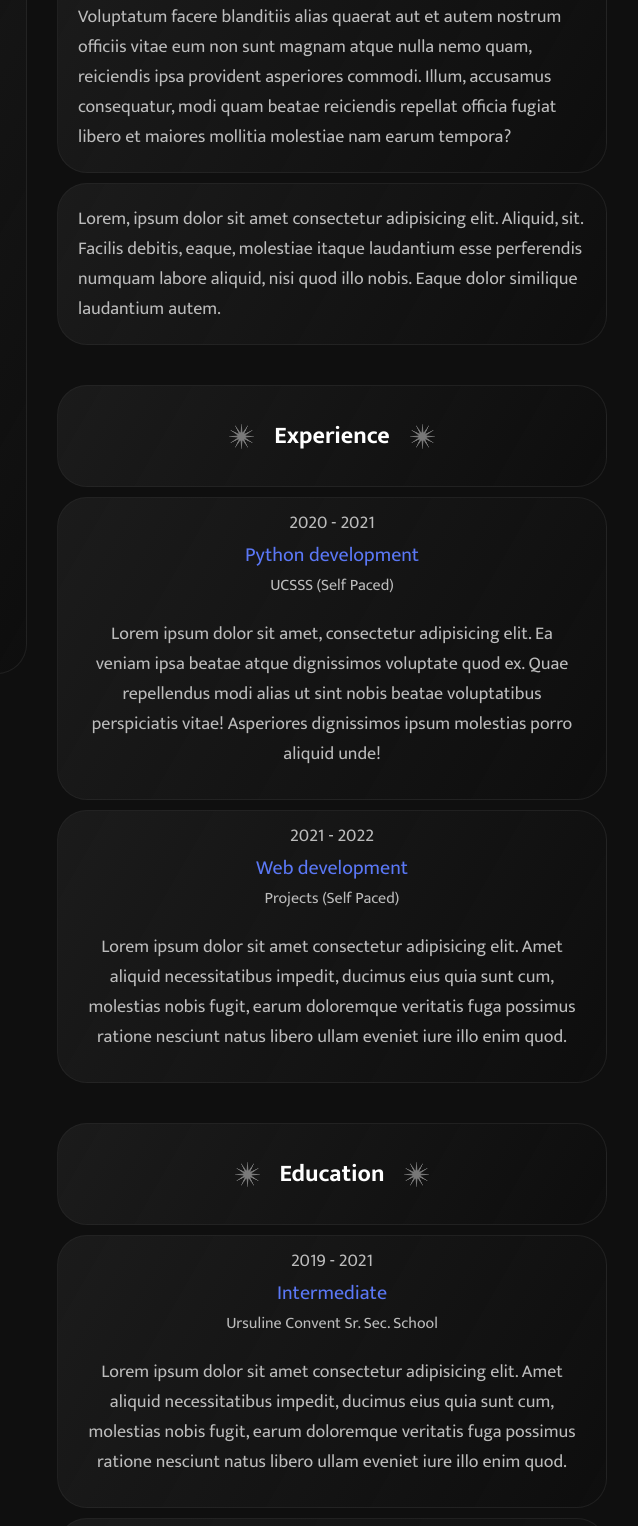
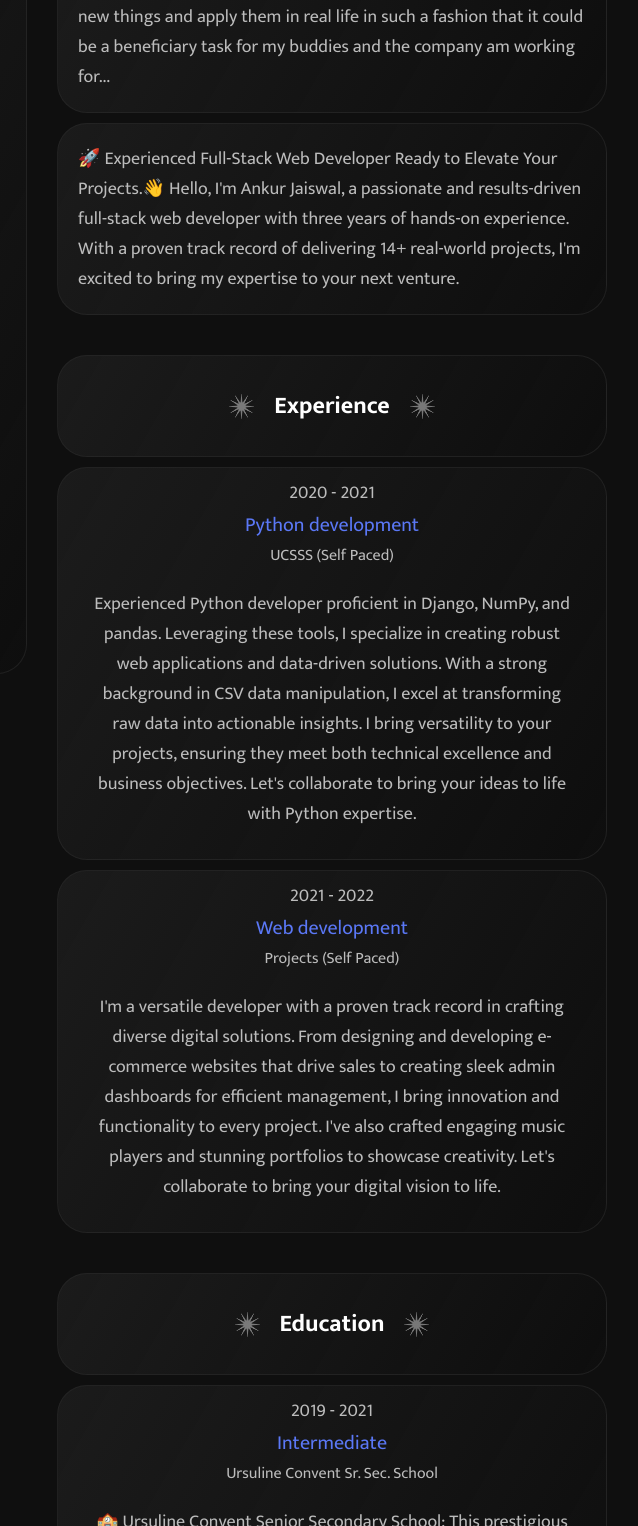
Before and after one commit to ankurjaiswalofficial/my_personal_portfolio, a plain HTML site: page credentials.html in a window 1280 px wide. Shown: the part 300-1826 px from the top of the page, 508-1146 px from the left. Drawn offline with Linux system fonts and the light colour scheme.

Commit message:
data changes

```diff
--- a/credentials.html
+++ b/credentials.html
@@ -91,7 +91,10 @@
                 <div class="left_side">
                     <div class="ui_box user_profile_box">
                         <div class="img_box">
-                            <img src="static/images/user_pic.png" alt="My Image" />
+                            <img
+                                src="static/images/user_pic.png"
+                                alt="My Image"
+                            />
                         </div>
                         <div class="typo_box">
                             <div class="box_header">Ankur Jaiswal</div>
@@ -175,54 +178,43 @@
                                 </li>
                             </ul>
                         </div>
-                        <a href="/contact.html" class=""><div class="contact_button">Contact Me</div></a>
+                        <a href="/contact.html" class=""
+                            ><div class="contact_button">Contact Me</div></a
+                        >
                     </div>
                 </div>
                 <div class="right_side">
                     <div class="oneplace_holder">
                         <span class="ui_box default_box banner_box main_header">
-                            <img
-                                src="static/images/star-2.png"
-                                alt="Star"
-                            />
+                            <img src="static/images/star-2.png" alt="Star" />
                             About Me
-                            <img
-                                src="static/images/star-2.png"
-                                alt="Star"
-                            />
+                            <img src="static/images/star-2.png" alt="Star" />
                         </span>
                         <div class="oneplace_together">
                             <p class="description ui_box experience2">
-                                Lorem ipsum dolor sit, amet consectetur
-                                adipisicing elit. Voluptatum facere blanditiis
-                                alias quaerat aut et autem nostrum officiis
-                                vitae eum non sunt magnam atque nulla nemo quam,
-                                reiciendis ipsa provident asperiores commodi.
-                                Illum, accusamus consequatur, modi quam beatae
-                                reiciendis repellat officia fugiat libero et
-                                maiores mollitia molestiae nam earum tempora?
+                                I am a BTech C.S.E. Student at AKTU UP INDIA, I
+                                am keen to learn new things and apply them in
+                                real life in such a fashion that it could be a
+                                beneficiary task for my buddies and the company
+                                am working for...
                             </p>
                             <p class="description ui_box experience2">
-                                Lorem, ipsum dolor sit amet consectetur
-                                adipisicing elit. Aliquid, sit. Facilis debitis,
-                                eaque, molestiae itaque laudantium esse
-                                perferendis numquam labore aliquid, nisi quod
-                                illo nobis. Eaque dolor similique laudantium
-                                autem.
+                                🚀 Experienced Full-Stack Web Developer Ready to
+                                Elevate Your Projects.👋 Hello, I'm Ankur
+                                Jaiswal, a passionate and results-driven
+                                full-stack web developer with three years of
+                                hands-on experience. With a proven track record
+                                of delivering 14+ real-world projects, I'm
+                                excited to bring my expertise to your next
+                                venture.
                             </p>
                         </div>
                     </div>
                     <div class="oneplace_holder">
                         <span class="ui_box default_box banner_box main_header">
-                            <img
-                                src="static/images/star-2.png"
-                                alt="Star"
-                            />
+                            <img src="static/images/star-2.png" alt="Star" />
                             Experience
-                            <img
-                                src="static/images/star-2.png"
-                                alt="Star"
-                            />
+                            <img src="static/images/star-2.png" alt="Star" />
                         </span>
                         <div class="oneplace_together">
                             <div class="experience ui_box experience2">
@@ -236,13 +228,17 @@
                                     UCSSS (Self Paced)
                                 </div>
                                 <p class="description">
-                                    Lorem ipsum dolor sit amet, consectetur
-                                    adipisicing elit. Ea veniam ipsa beatae
-                                    atque dignissimos voluptate quod ex. Quae
-                                    repellendus modi alias ut sint nobis beatae
-                                    voluptatibus perspiciatis vitae! Asperiores
-                                    dignissimos ipsum molestias porro aliquid
-                                    unde!
+                                    Experienced Python developer proficient in
+                                    Django, NumPy, and pandas. Leveraging these
+                                    tools, I specialize in creating robust web
+                                    applications and data-driven solutions. With
+                                    a strong background in CSV data
+                                    manipulation, I excel at transforming raw
+                                    data into actionable insights. I bring
+                                    versatility to your projects, ensuring they
+                                    meet both technical excellence and business
+                                    objectives. Let's collaborate to bring your
+                                    ideas to life with Python expertise.
                                 </p>
                             </div>
                             <div class="experience ui_box experience2">
@@ -256,28 +252,26 @@
                                     Projects (Self Paced)
                                 </div>
                                 <p class="description">
-                                    Lorem ipsum dolor sit amet consectetur
-                                    adipisicing elit. Amet aliquid
-                                    necessitatibus impedit, ducimus eius quia
-                                    sunt cum, molestias nobis fugit, earum
-                                    doloremque veritatis fuga possimus ratione
-                                    nesciunt natus libero ullam eveniet iure
-                                    illo enim quod.
+                                    I'm a versatile developer with a proven
+                                    track record in crafting diverse digital
+                                    solutions. From designing and developing
+                                    e-commerce websites that drive sales to
+                                    creating sleek admin dashboards for
+                                    efficient management, I bring innovation and
+                                    functionality to every project. I've also
+                                    crafted engaging music players and stunning
+                                    portfolios to showcase creativity. Let's
+                                    collaborate to bring your digital vision to
+                                    life.
                                 </p>
                             </div>
                         </div>
                     </div>
                     <div class="oneplace_holder">
                         <span class="ui_box default_box banner_box main_header">
-                            <img
-                                src="static/images/star-2.png"
-                                alt="Star"
-                            />
+                            <img src="static/images/star-2.png" alt="Star" />
                             Education
-                            <img
-                                src="static/images/star-2.png"
-                                alt="Star"
-                            />
+                            <img src="static/images/star-2.png" alt="Star" />
                         </span>
                         <div class="oneplace_together">
                             <div class="experience ui_box experience2">
@@ -291,13 +285,14 @@
                                     Ursuline Convent Sr. Sec. School
                                 </div>
                                 <p class="description">
-                                    Lorem ipsum dolor sit amet consectetur
-                                    adipisicing elit. Amet aliquid
-                                    necessitatibus impedit, ducimus eius quia
-                                    sunt cum, molestias nobis fugit, earum
-                                    doloremque veritatis fuga possimus ratione
-                                    nesciunt natus libero ullam eveniet iure
-                                    illo enim quod.
+                                    🏫 Ursuline Convent Senior Secondary School:
+                                    This prestigious institution instilled in me
+                                    not only academic excellence but also values
+                                    like discipline, teamwork, and a relentless
+                                    pursuit of knowledge. It was here that I
+                                    first discovered my love for Web
+                                    development, setting me on the path to where
+                                    I am today.
                                 </p>
                             </div>
                             <div class="experience ui_box experience2">
@@ -311,30 +306,25 @@
                                     Dr. A.P.J. Abdul Kalam Technical University
                                 </div>
                                 <p class="description">
-                                    Lorem ipsum dolor sit amet consectetur
-                                    adipisicing elit. Amet aliquid
-                                    necessitatibus impedit, ducimus eius quia
-                                    sunt cum, molestias nobis fugit, earum
-                                    doloremque veritatis fuga possimus ratione
-                                    nesciunt natus libero ullam eveniet iure
-                                    illo enim quod.
+                                    💡 Innovation: I aspire to contribute to the
+                                    world of technology through innovation and
+                                    creative problem-solving. I believe that
+                                    technology has the potential to address some
+                                    of the most pressing challenges of our time
                                 </p>
                             </div>
                         </div>
                     </div>
                     <div class="oneplace_holder">
                         <span class="ui_box default_box banner_box main_header">
-                            <img
-                                src="static/images/star-2.png"
-                                alt="Star"
-                            />
+                            <img src="static/images/star-2.png" alt="Star" />
                             Skills
-                            <img
-                                src="static/images/star-2.png"
-                                alt="Star"
-                            />
+                            <img src="static/images/star-2.png" alt="Star" />
                         </span>
-                        <div class="oneplace_together experience2" id="skill_box">
+                        <div
+                            class="oneplace_together experience2"
+                            id="skill_box"
+                        >
                             <div class="experience">
                                 <div class="box_header_1">70%</div>
                                 <div class="box_header_1 light">JavaScript</div>
@@ -346,17 +336,14 @@
                     </div>
                     <div class="oneplace_holder">
                         <span class="ui_box default_box banner_box main_header">
-                            <img
-                                src="static/images/star-2.png"
-                                alt="Star"
-                            />
+                            <img src="static/images/star-2.png" alt="Star" />
                             Awards
-                            <img
-                                src="static/images/star-2.png"
-                                alt="Star"
-                            />
+                            <img src="static/images/star-2.png" alt="Star" />
                         </span>
-                        <div class="oneplace_together experience2" id="awards_box">
+                        <div
+                            class="oneplace_together experience2"
+                            id="awards_box"
+                        >
                             <div class="experience">
                                 <div class="box_header_1">
                                     10th December 2022
@@ -377,7 +364,6 @@
                                     Held by IILM University
                                 </div>
                             </div>
-
                         </div>
                     </div>
                 </div>
--- a/static/css/services.scss
+++ b/static/css/services.scss
@@ -100,6 +100,7 @@ main {
                     .description {
                         padding: 20px;
                         font-size: medium;
+                        word-break: break-all;
                         color: #bcbcbc;
                     }
                 }
--- a/static/css/style.scss
+++ b/static/css/style.scss
@@ -2,6 +2,7 @@
     --default-color: #5b78f6;
     --default-fg-color: #bcbcbc;
 }
+
 * {
     margin: 0;
     padding: 0;
```
Also changed, not shown: about.html (+3 -8 lines), index.html (+3 -4 lines), services.html (+62 -61 lines), static/css/services.css, static/css/style.css, 2 other files.
